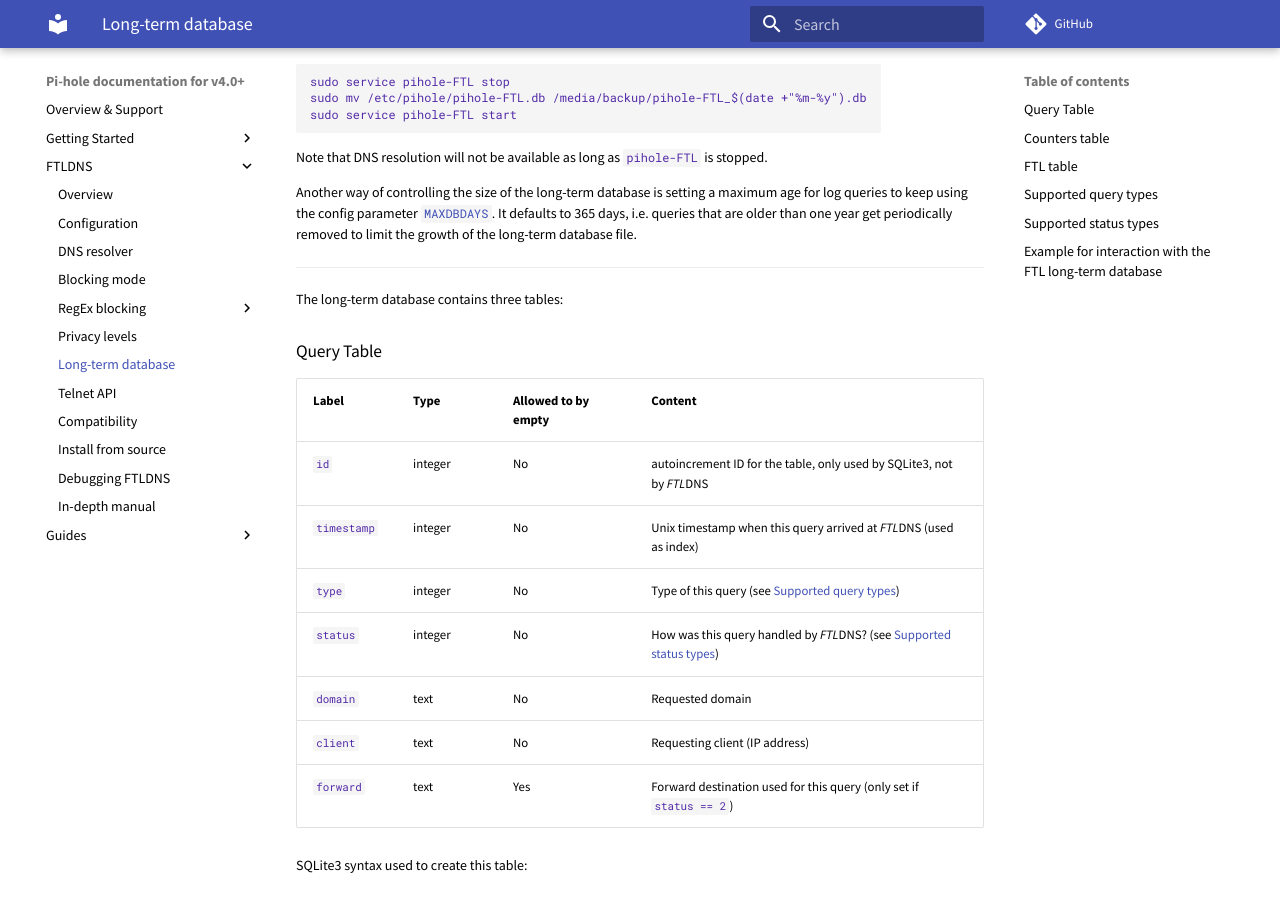
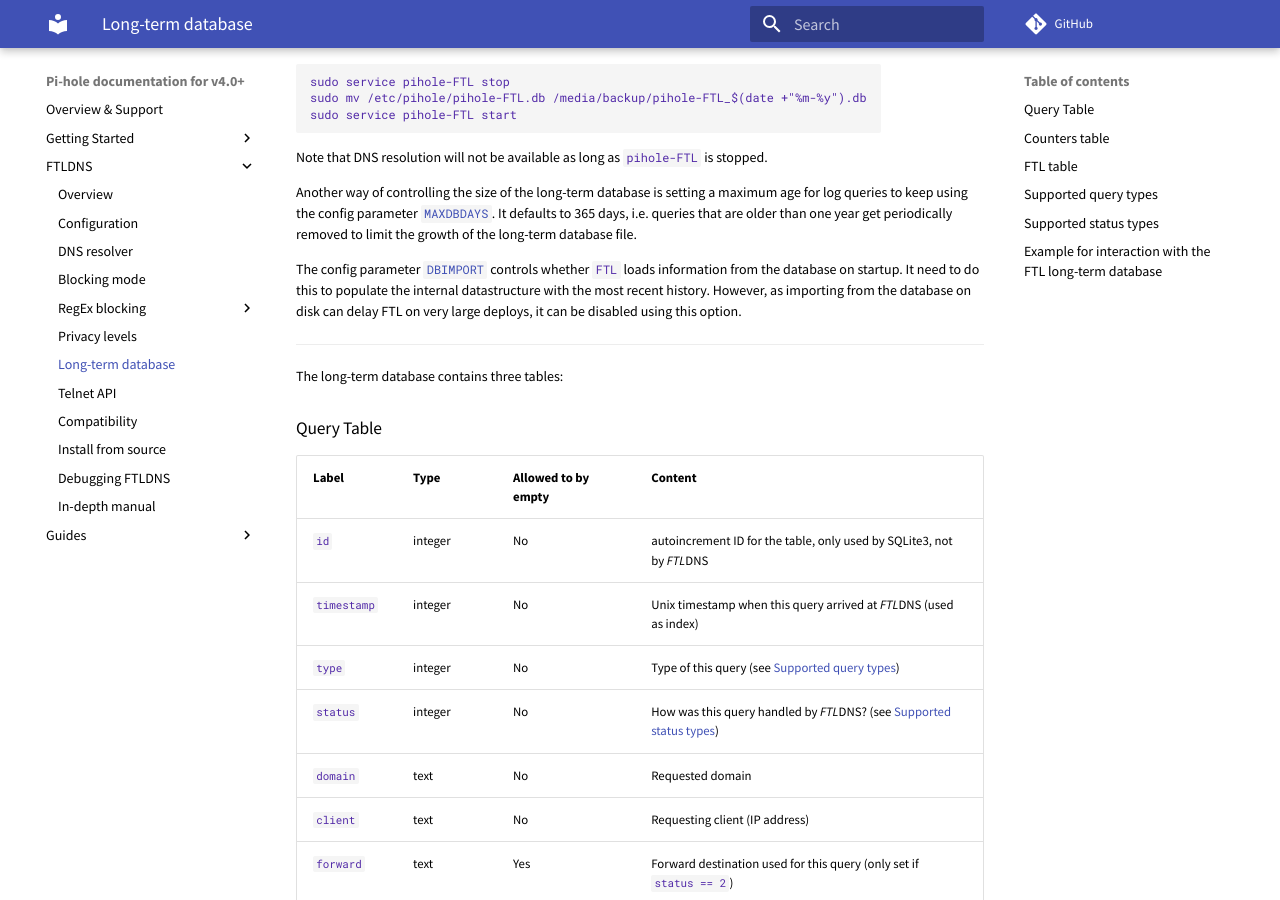
Before and after one commit to pi-hole/docs, an MkDocs documentation site: the page built from docs/ftldns/database.md, in a window 1280 px wide and 900 px high, scrolled down 511 px. Built offline with MkDocs 1.6.1 and Material for MkDocs 9.7.7, drawn with Linux system fonts in a browser that asks for light colours; comment, search, counter and statistics services are not loaded; old or Windows-style settings are respelled for this version of MkDocs.

Commit message:
Add DBIMPORT=yes|no documentation
Signed-off-by: DL6ER <dl6er@dl6er.de>

```diff
--- a/docs/ftldns/configfile.md
+++ b/docs/ftldns/configfile.md
@@ -82,5 +82,12 @@
 
 **[More details](regex/overview.md)**
 
+### DBIMPORT
+`DBIMPORT=yes|no`
+
+Should `FTL` load information from the database on startup to be aware of the most recent history?
+
+**[More details](database.md)**
+
 
 {!abbreviations.md!}
--- a/docs/ftldns/database.md
+++ b/docs/ftldns/database.md
@@ -14,6 +14,8 @@
 Note that DNS resolution will not be available as long as `pihole-FTL` is stopped.
 
 Another way of controlling the size of the long-term database is setting a maximum age for log queries to keep using the config parameter [`MAXDBDAYS`](configfile.md#maxdbdays). It defaults to 365 days, i.e. queries that are older than one year get periodically removed to limit the growth of the long-term database file.
+
+The config parameter [`DBIMPORT`](configfile.md#dbimport) controls whether `FTL` loads information from the database on startup. It need to do this to populate the internal datastructure with the most recent history. However, as importing from the database on disk can delay FTL on very large deploys, it can be disabled using this option.
 
 ---
 
```
